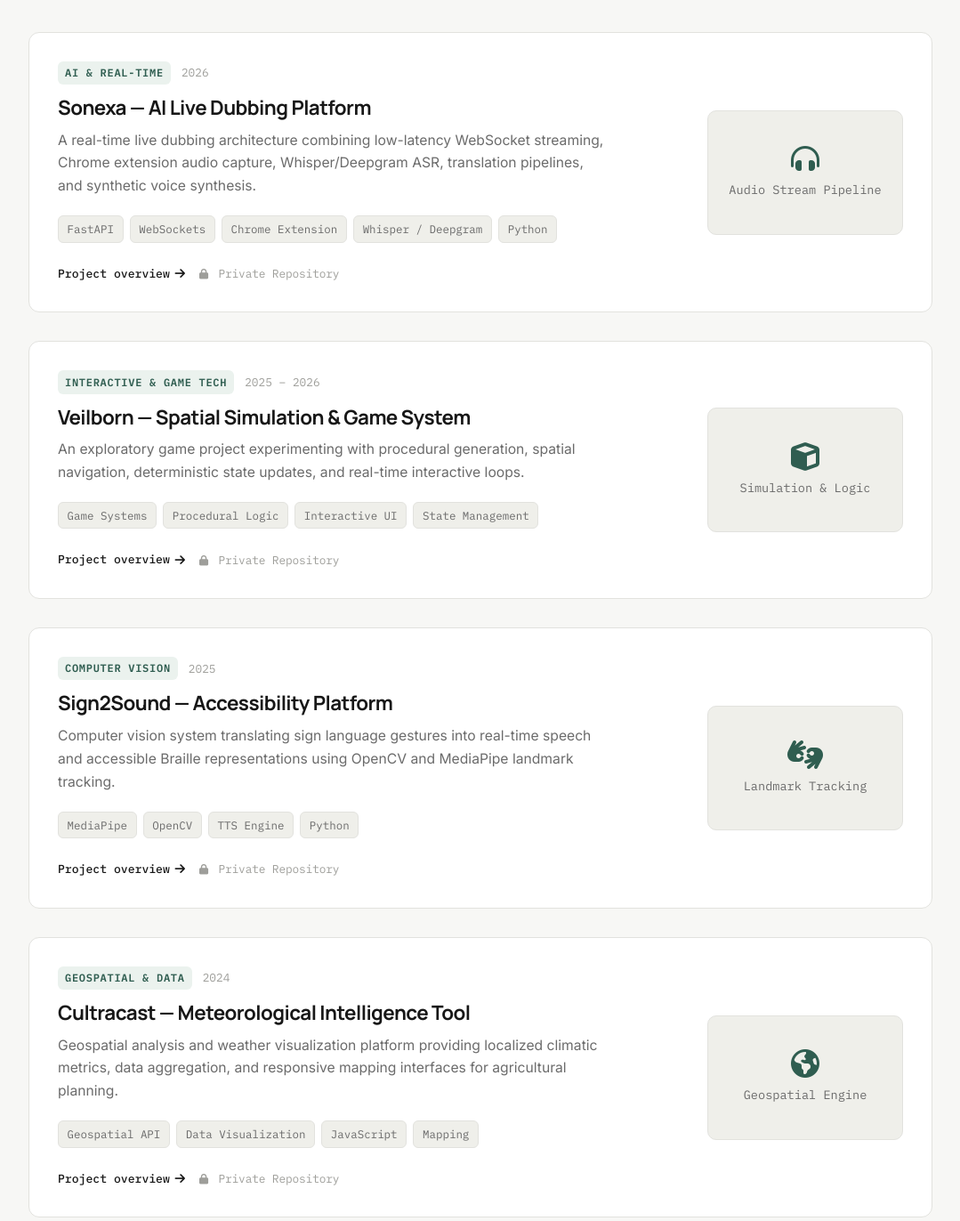
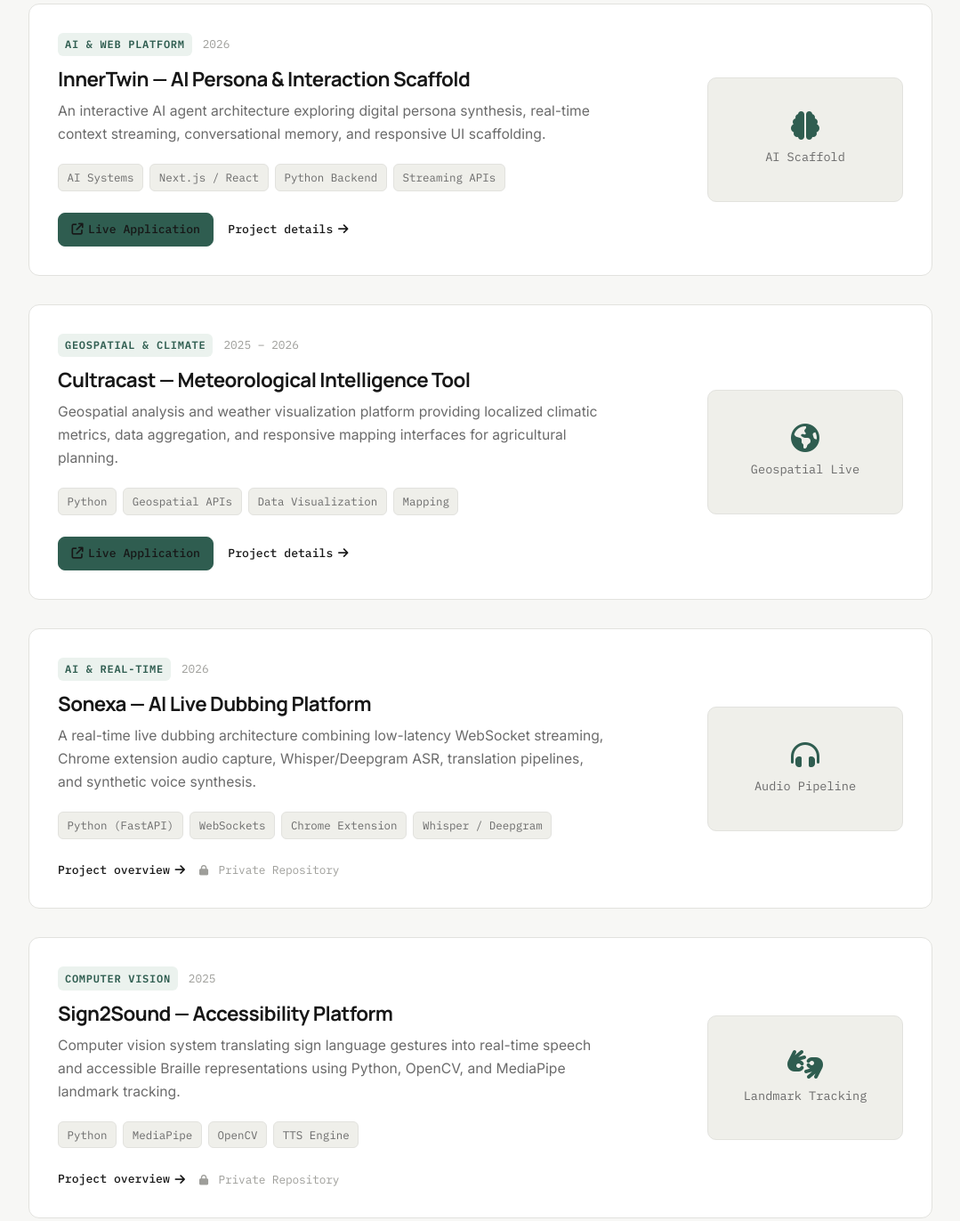
Before and after one commit to Shekhar493/portfolio, a React app: page index.html in a window 1280 px wide. Shown: the part 793-2165 px from the top of the page at 89% size, without its empty margins (100-1179 px from the left). Built offline with nearby package versions, Linux system fonts and the light colour scheme.

Commit message:
Update project links: add live deployment URLs for InnerTwin and Cultracast, highlight Python stack

```diff
--- a/index.html
+++ b/index.html
@@ -50,7 +50,7 @@
                     <h2 class="hero-role">Computer Science Student &middot; Developer &amp; Builder</h2>
 
                     <p class="hero-bio">
-                        I build useful digital products and explore technology through projects. Focused on real-time systems, streaming AI voice pipelines, computer vision tools, and reliable software architecture.
+                        I build useful digital products and explore technology through projects. Focused on Python backends, real-time architectures, AI systems, computer vision tools, and reliable web applications.
                     </p>
 
                     <div class="hero-actions">
@@ -90,7 +90,71 @@
                 </div>
 
                 <div class="projects-grid">
-                    <!-- Project 1: Sonexa -->
+                    <!-- Project 1: InnerTwin -->
+                    <article class="project-card">
+                        <div class="project-info">
+                            <div class="project-meta-top">
+                                <span class="project-category">AI &amp; Web Platform</span>
+                                <span class="project-year">2026</span>
+                            </div>
+                            <h3 class="project-title">InnerTwin — AI Persona &amp; Interaction Scaffold</h3>
+                            <p class="project-description">
+                                An interactive AI agent architecture exploring digital persona synthesis, real-time context streaming, conversational memory, and responsive UI scaffolding.
+                            </p>
+                            <div class="project-tags">
+                                <span class="tag">AI Systems</span>
+                                <span class="tag">Next.js / React</span>
+                                <span class="tag">Python Backend</span>
+                                <span class="tag">Streaming APIs</span>
+                            </div>
+                            <div class="project-links">
+                                <a href="https://innertwin-scaffold.vercel.app/" target="_blank" rel="noopener noreferrer" class="btn btn-accent" style="padding: 0.45rem 0.9rem; font-size: 0.82rem;">
+                                    <i class="fas fa-arrow-up-right-from-square"></i> Live Application
+                                </a>
+                                <a href="projects.html#innertwin">
+                                    Project details <i class="fas fa-arrow-right"></i>
+                                </a>
+                            </div>
+                        </div>
+                        <div class="project-visual">
+                            <i class="fas fa-brain"></i>
+                            <span>AI Scaffold</span>
+                        </div>
+                    </article>
+
+                    <!-- Project 2: Cultracast -->
+                    <article class="project-card">
+                        <div class="project-info">
+                            <div class="project-meta-top">
+                                <span class="project-category">Geospatial &amp; Climate</span>
+                                <span class="project-year">2025 – 2026</span>
+                            </div>
+                            <h3 class="project-title">Cultracast — Meteorological Intelligence Tool</h3>
+                            <p class="project-description">
+                                Geospatial analysis and weather visualization platform providing localized climatic metrics, data aggregation, and responsive mapping interfaces for agricultural planning.
+                            </p>
+                            <div class="project-tags">
+                                <span class="tag">Python</span>
+                                <span class="tag">Geospatial APIs</span>
+                                <span class="tag">Data Visualization</span>
+                                <span class="tag">Mapping</span>
+                            </div>
+                            <div class="project-links">
+                                <a href="https://cultracast.vercel.app/" target="_blank" rel="noopener noreferrer" class="btn btn-accent" style="padding: 0.45rem 0.9rem; font-size: 0.82rem;">
+                                    <i class="fas fa-arrow-up-right-from-square"></i> Live Application
+                                </a>
+                                <a href="projects.html#cultracast">
+                                    Project details <i class="fas fa-arrow-right"></i>
+                                </a>
+                            </div>
+                        </div>
+                        <div class="project-visual">
+                            <i class="fas fa-earth-americas"></i>
+                            <span>Geospatial Live</span>
+                        </div>
+                    </article>
+
+                    <!-- Project 3: Sonexa -->
                     <article class="project-card">
                         <div class="project-info">
                             <div class="project-meta-top">
@@ -102,11 +166,10 @@
                                 A real-time live dubbing architecture combining low-latency WebSocket streaming, Chrome extension audio capture, Whisper/Deepgram ASR, translation pipelines, and synthetic voice synthesis.
                             </p>
                             <div class="project-tags">
-                                <span class="tag">FastAPI</span>
+                                <span class="tag">Python (FastAPI)</span>
                                 <span class="tag">WebSockets</span>
                                 <span class="tag">Chrome Extension</span>
                                 <span class="tag">Whisper / Deepgram</span>
-                                <span class="tag">Python</span>
                             </div>
                             <div class="project-links">
                                 <a href="projects.html#sonexa">
@@ -119,43 +182,11 @@
                         </div>
                         <div class="project-visual">
                             <i class="fas fa-headphones-simple"></i>
-                            <span>Audio Stream Pipeline</span>
+                            <span>Audio Pipeline</span>
                         </div>
                     </article>
 
-                    <!-- Project 2: Veilborn -->
-                    <article class="project-card">
-                        <div class="project-info">
-                            <div class="project-meta-top">
-                                <span class="project-category">Interactive &amp; Game Tech</span>
-                                <span class="project-year">2025 – 2026</span>
-                            </div>
-                            <h3 class="project-title">Veilborn — Spatial Simulation &amp; Game System</h3>
-                            <p class="project-description">
-                                An exploratory game project experimenting with procedural generation, spatial navigation, deterministic state updates, and real-time interactive loops.
-                            </p>
-                            <div class="project-tags">
-                                <span class="tag">Game Systems</span>
-                                <span class="tag">Procedural Logic</span>
-                                <span class="tag">Interactive UI</span>
-                                <span class="tag">State Management</span>
-                            </div>
-                            <div class="project-links">
-                                <a href="projects.html#veilborn">
-                                    Project overview <i class="fas fa-arrow-right"></i>
-                                </a>
-                                <span class="mono-text" style="color: var(--text-muted); font-size: 0.8rem;">
-                                    <i class="fas fa-lock" style="font-size: 0.72rem; margin-right: 0.25rem;"></i> Private Repository
-                                </span>
-                            </div>
-                        </div>
-                        <div class="project-visual">
-                            <i class="fas fa-cube"></i>
-                            <span>Simulation &amp; Logic</span>
-                        </div>
-                    </article>
-
-                    <!-- Project 3: Sign2Sound -->
+                    <!-- Project 4: Sign2Sound -->
                     <article class="project-card">
                         <div class="project-info">
                             <div class="project-meta-top">
@@ -164,13 +195,13 @@
                             </div>
                             <h3 class="project-title">Sign2Sound — Accessibility Platform</h3>
                             <p class="project-description">
-                                Computer vision system translating sign language gestures into real-time speech and accessible Braille representations using OpenCV and MediaPipe landmark tracking.
+                                Computer vision system translating sign language gestures into real-time speech and accessible Braille representations using Python, OpenCV, and MediaPipe landmark tracking.
                             </p>
                             <div class="project-tags">
+                                <span class="tag">Python</span>
                                 <span class="tag">MediaPipe</span>
                                 <span class="tag">OpenCV</span>
                                 <span class="tag">TTS Engine</span>
-                                <span class="tag">Python</span>
                             </div>
                             <div class="project-links">
                                 <a href="projects.html#sign2sound">
@@ -184,38 +215,6 @@
                         <div class="project-visual">
                             <i class="fas fa-hands-asl-interpreting"></i>
                             <span>Landmark Tracking</span>
-                        </div>
-                    </article>
-
-                    <!-- Project 4: Cultracast -->
-                    <article class="project-card">
-                        <div class="project-info">
-                            <div class="project-meta-top">
-                                <span class="project-category">Geospatial &amp; Data</span>
-                                <span class="project-year">2024</span>
-                            </div>
-                            <h3 class="project-title">Cultracast — Meteorological Intelligence Tool</h3>
-                            <p class="project-description">
-                                Geospatial analysis and weather visualization platform providing localized climatic metrics, data aggregation, and responsive mapping interfaces for agricultural planning.
-                            </p>
-                            <div class="project-tags">
-                                <span class="tag">Geospatial API</span>
-                                <span class="tag">Data Visualization</span>
-                                <span class="tag">JavaScript</span>
-                                <span class="tag">Mapping</span>
-                            </div>
-                            <div class="project-links">
-                                <a href="projects.html#cultracast">
-                                    Project overview <i class="fas fa-arrow-right"></i>
-                                </a>
-                                <span class="mono-text" style="color: var(--text-muted); font-size: 0.8rem;">
-                                    <i class="fas fa-lock" style="font-size: 0.72rem; margin-right: 0.25rem;"></i> Private Repository
-                                </span>
-                            </div>
-                        </div>
-                        <div class="project-visual">
-                            <i class="fas fa-earth-americas"></i>
-                            <span>Geospatial Engine</span>
                         </div>
                     </article>
                 </div>
@@ -241,11 +240,11 @@
                             Building practical pipelines around ASR speech-to-text, synthetic voice generation, OpenCV landmark tracking, and MediaPipe hand gesture analysis.
                         </p>
                         <div class="skills-pill-list">
+                            <span class="tag">Python</span>
                             <span class="tag">MediaPipe</span>
                             <span class="tag">OpenCV</span>
                             <span class="tag">Whisper</span>
                             <span class="tag">Deepgram</span>
-                            <span class="tag">Python</span>
                         </div>
                     </div>
 
@@ -255,7 +254,7 @@
                             Designing asynchronous servers, bidirectional WebSocket communication, and robust API endpoints with clean modular separation of concerns.
                         </p>
                         <div class="skills-pill-list">
-                            <span class="tag">Python</span>
+                            <span class="tag">Python 3</span>
                             <span class="tag">FastAPI</span>
                             <span class="tag">WebSockets</span>
                             <span class="tag">Node.js</span>
```
Also changed, not shown: projects.html (+65 -66 lines), README.md.
